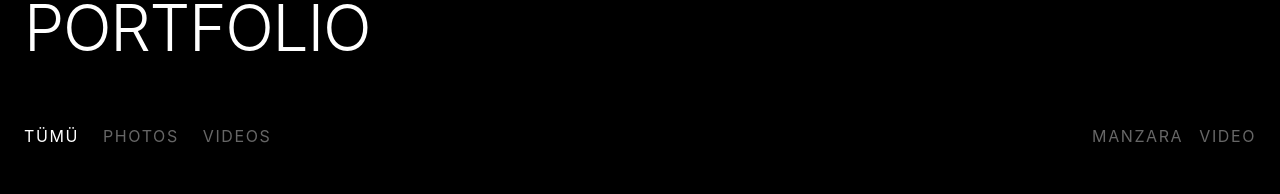
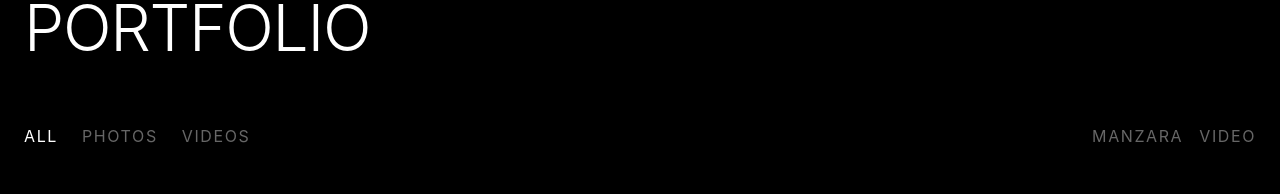
Before and after one commit to islamerkale/visionbyjacob, a plain HTML site: page index.html in a window 1280 px wide. Shown: the part 900-1094 px from the top of the page. Drawn offline with nearby package versions, Linux system fonts and the light colour scheme; grey boxes are pictures that could not be loaded.

Commit message:
Update index.html

```diff
--- a/index.html
+++ b/index.html
@@ -314,7 +314,7 @@
         <h2 class="section-title">PORTFOLIO</h2>
 
         <div style="display:flex; gap:1.5rem; margin-bottom:3rem; flex-wrap:wrap;">
-            <button class="filter-btn active" onclick="filterPortfolio('all')" data-filter="all">TÜMÜ</button>
+            <button class="filter-btn active" onclick="filterPortfolio('all')" data-filter="all">ALL</button>
             <button class="filter-btn" onclick="filterPortfolio('photo')" data-filter="photo">PHOTOS</button>
             <button class="filter-btn" onclick="filterPortfolio('video')" data-filter="video">VIDEOS</button>
             <div id="categoryFilters" style="display:flex; gap:1rem; flex-wrap:wrap; margin-left:auto;"></div>
```
